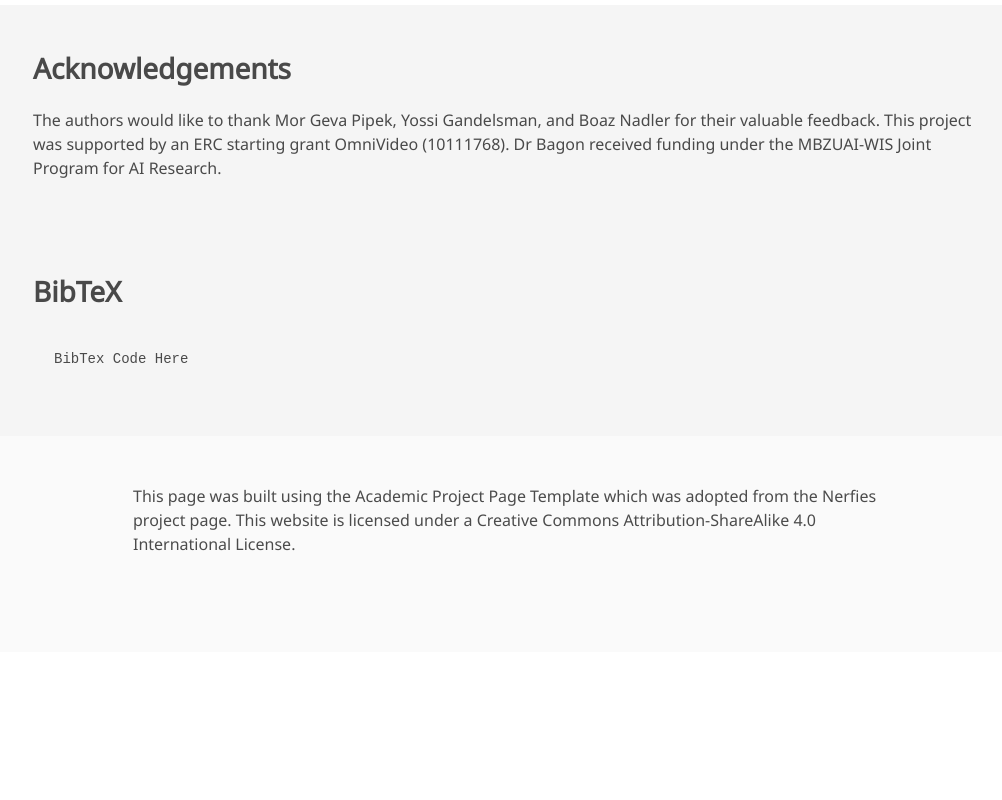
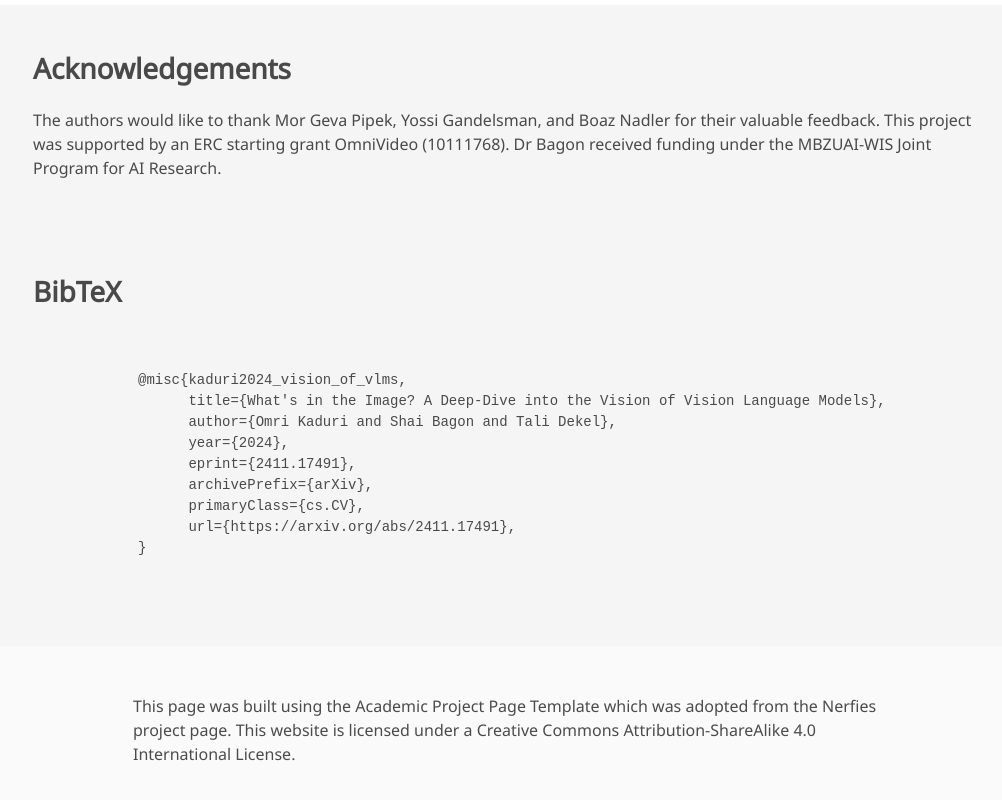
Before and after one commit to OmriKaduri/vision-of-vlm, a plain HTML site: page index.html in a window 1280 px wide. Shown: the part 4560-5360 px from the top of the page, without its empty margins (127-1129 px from the left). Before the commit the page ends 5212 px from the top, so only its background shows below. Drawn offline with nearby package versions, Linux system fonts and the light colour scheme; some icons are missing; a web font is replaced by a local one.

Commit message:
Update index.html  -- arxiv link

```diff
--- a/index.html
+++ b/index.html
@@ -23,6 +23,7 @@
     <!-- Path to banner image, should be in the path listed below. Optimal dimenssions are 1200X600-->
     <meta name="keywords" content="VLM, Vision-Language Models, Interpretability" />
     <meta name="viewport" content="width=device-width, initial-scale=1" />
+    <link rel="shortcut icon" href="https://www.weizmann.ac.il/pages/sites/all/images/favicon.svg">
 
     <title>
       What’s in the Image? A Deep-Dive into the Vision of Vision Language Models
@@ -96,7 +97,7 @@
                   <!-- Arxiv PDF link -->
                   <span class="link-block">
                     <a
-                      href="https://arxiv.org/pdf/<ARXIV PAPER ID>.pdf"
+                      href="https://arxiv.org/pdf/2411.17491.pdf"
                       target="_blank"
                       class="external-link button is-normal is-rounded is-dark"
                     >
@@ -353,7 +354,17 @@ The Naive model (i.e., full access to all tokens) achieves slightly higher accur
     <section class="section is-white" id="BibTeX">
       <div class="container is-max-desktop content">
         <h2 class="title">BibTeX</h2>
-        <pre><code>BibTex Code Here</code></pre>
+        <pre><code>
+          @misc{kaduri2024_vision_of_vlms,
+                title={What's in the Image? A Deep-Dive into the Vision of Vision Language Models},
+                author={Omri Kaduri and Shai Bagon and Tali Dekel},
+                year={2024},
+                eprint={2411.17491},
+                archivePrefix={arXiv},
+                primaryClass={cs.CV},
+                url={https://arxiv.org/abs/2411.17491},
+          }
+        </code></pre>
       </div>
     </section>
     <!--End BibTex citation -->
```
